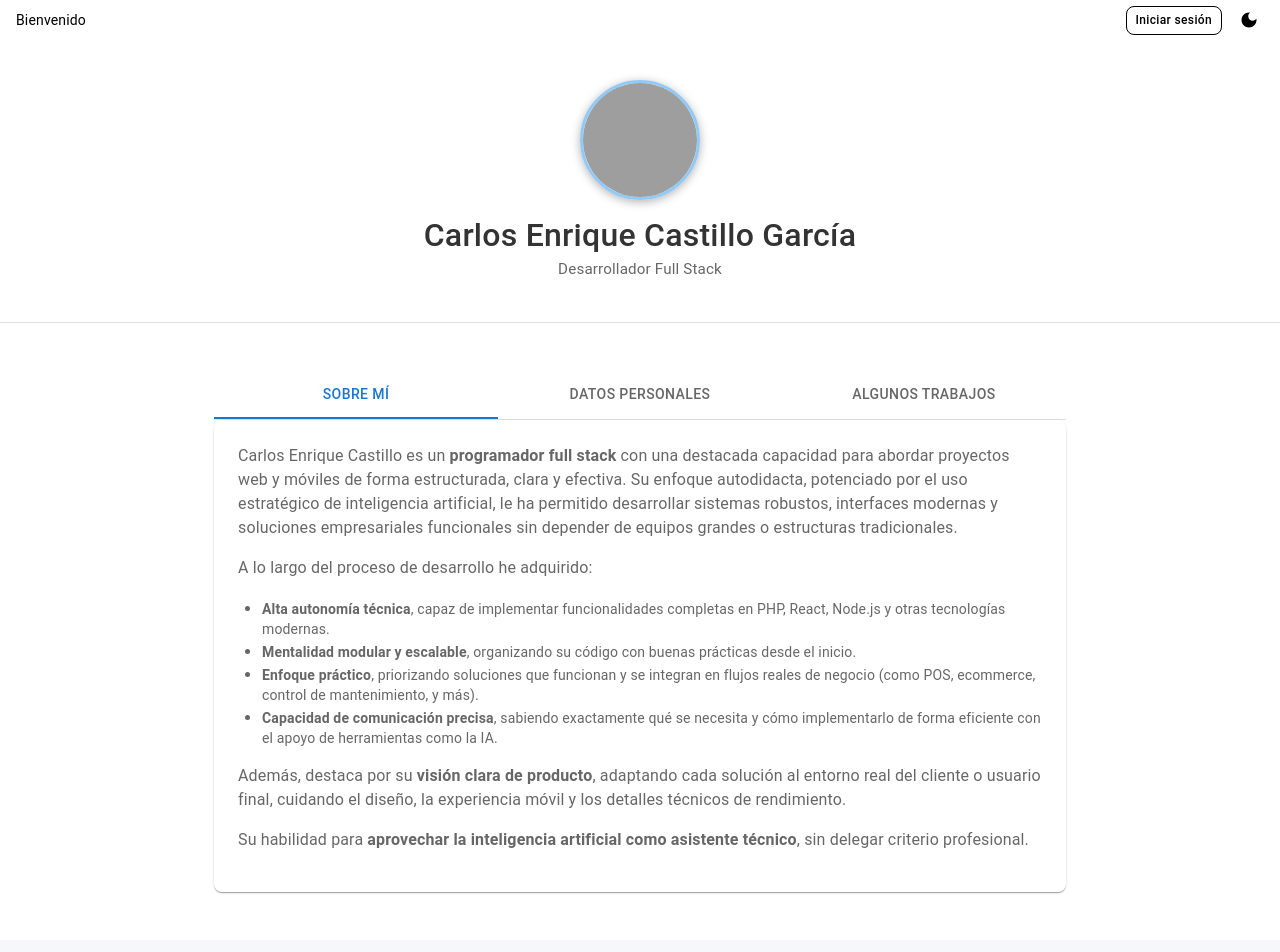
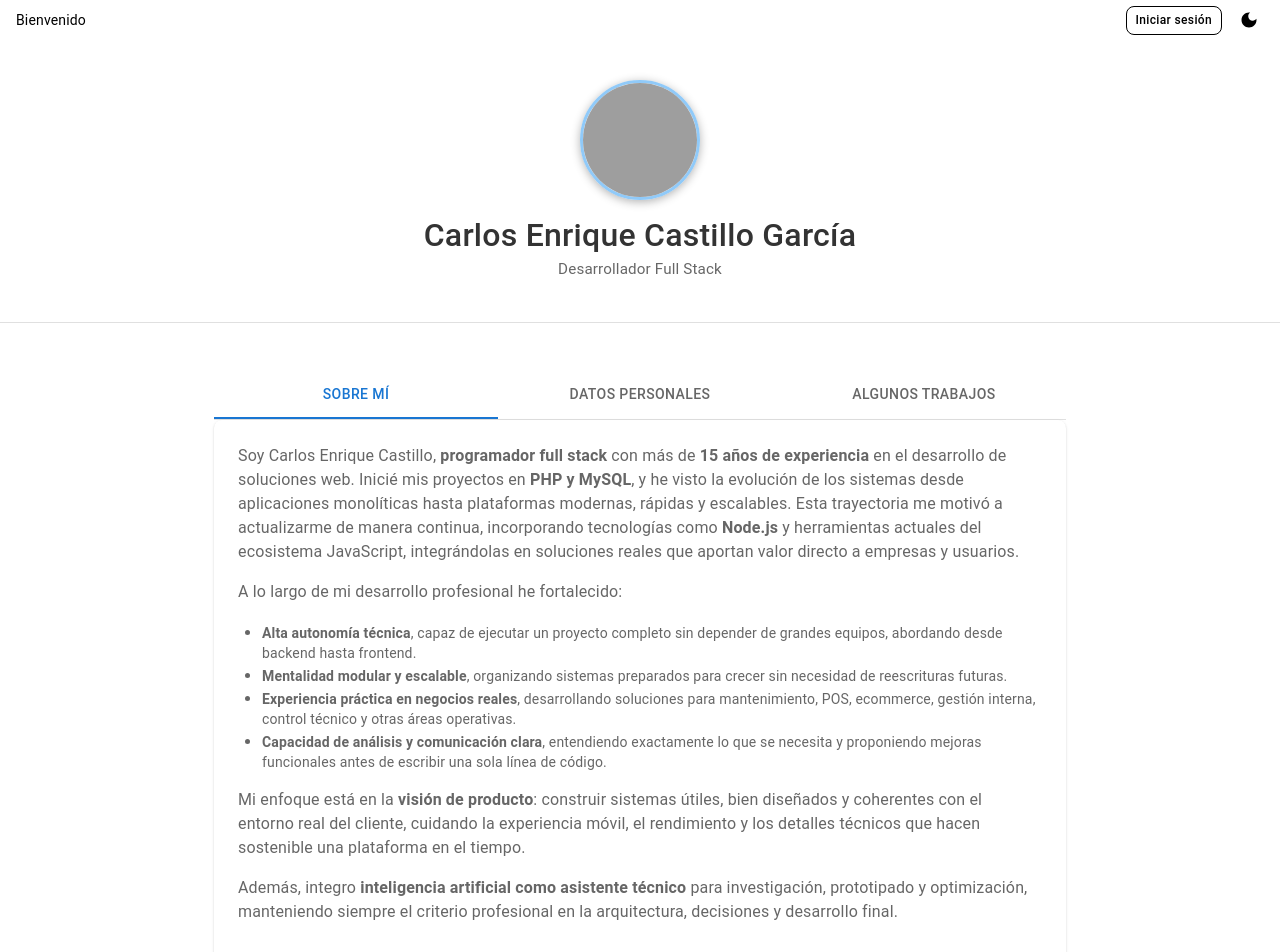
Before and after one commit to carlockk/misDatos, a React (Vite) app: page / in a window 1280 px wide. Shown: the top 952 px of the page. Built offline with nearby package versions, Linux system fonts and the light colour scheme; grey boxes are pictures that could not be loaded.

Commit message:
agregué mas contenido en about

```diff
--- a/src/components/AboutTabs.jsx
+++ b/src/components/AboutTabs.jsx
@@ -102,43 +102,44 @@ export default function AboutTabs() {
         <Fade in={tab === 0} timeout={400} unmountOnExit>
          <Box hidden={tab !== 0}>
   <Typography variant="body1" paragraph>
-    Carlos Enrique Castillo es un <strong>programador full stack</strong> con una destacada capacidad para abordar proyectos web y móviles de forma estructurada, clara y efectiva. Su enfoque autodidacta, potenciado por el uso estratégico de inteligencia artificial, le ha permitido desarrollar sistemas robustos, interfaces modernas y soluciones empresariales funcionales sin depender de equipos grandes o estructuras tradicionales.
+  Soy Carlos Enrique Castillo, <strong>programador full stack</strong> con más de <strong>15 años de experiencia</strong> en el desarrollo de soluciones web. Inicié mis proyectos en <strong>PHP y MySQL</strong>, y he visto la evolución de los sistemas desde aplicaciones monolíticas hasta plataformas modernas, rápidas y escalables. Esta trayectoria me motivó a actualizarme de manera continua, incorporando tecnologías como <strong>Node.js</strong> y herramientas actuales del ecosistema JavaScript, integrándolas en soluciones reales que aportan valor directo a empresas y usuarios.
 </Typography>
 
 <Typography variant="body1" paragraph>
-    A lo largo del proceso de desarrollo he adquirido:
+  A lo largo de mi desarrollo profesional he fortalecido:
 </Typography>
 
 <Box component="ul" sx={{ pl: 3, mb: 2 }}>
   <li>
     <Typography variant="body2">
-        <strong>Alta autonomía técnica</strong>, capaz de implementar funcionalidades completas en PHP, React, Node.js y otras tecnologías modernas.
+      <strong>Alta autonomía técnica</strong>, capaz de ejecutar un proyecto completo sin depender de grandes equipos, abordando desde backend hasta frontend.
     </Typography>
   </li>
   <li>
     <Typography variant="body2">
-        <strong>Mentalidad modular y escalable</strong>, organizando su código con buenas prácticas desde el inicio.
+      <strong>Mentalidad modular y escalable</strong>, organizando sistemas preparados para crecer sin necesidad de reescrituras futuras.
     </Typography>
   </li>
   <li>
     <Typography variant="body2">
-        <strong>Enfoque práctico</strong>, priorizando soluciones que funcionan y se integran en flujos reales de negocio (como POS, ecommerce, control de mantenimiento, y más).
+      <strong>Experiencia práctica en negocios reales</strong>, desarrollando soluciones para mantenimiento, POS, ecommerce, gestión interna, control técnico y otras áreas operativas.
     </Typography>
   </li>
   <li>
     <Typography variant="body2">
-        <strong>Capacidad de comunicación precisa</strong>, sabiendo exactamente qué se necesita y cómo implementarlo de forma eficiente con el apoyo de herramientas como la IA.
+      <strong>Capacidad de análisis y comunicación clara</strong>, entendiendo exactamente lo que se necesita y proponiendo mejoras funcionales antes de escribir una sola línea de código.
     </Typography>
   </li>
 </Box>
 
 <Typography variant="body1" paragraph>
-    Además, destaca por su <strong>visión clara de producto</strong>, adaptando cada solución al entorno real del cliente o usuario final, cuidando el diseño, la experiencia móvil y los detalles técnicos de rendimiento.
+  Mi enfoque está en la <strong>visión de producto</strong>: construir sistemas útiles, bien diseñados y coherentes con el entorno real del cliente, cuidando la experiencia móvil, el rendimiento y los detalles técnicos que hacen sostenible una plataforma en el tiempo.
 </Typography>
 
 <Typography variant="body1" paragraph>
-    Su habilidad para <strong>aprovechar la inteligencia artificial como asistente técnico</strong>, sin delegar criterio profesional.
+  Además, integro <strong>inteligencia artificial como asistente técnico</strong> para investigación, prototipado y optimización, manteniendo siempre el criterio profesional en la arquitectura, decisiones y desarrollo final.
 </Typography>
+
 </Box>
 
         </Fade>
```
Lines whose indentation alone changed are shown as unchanged.
